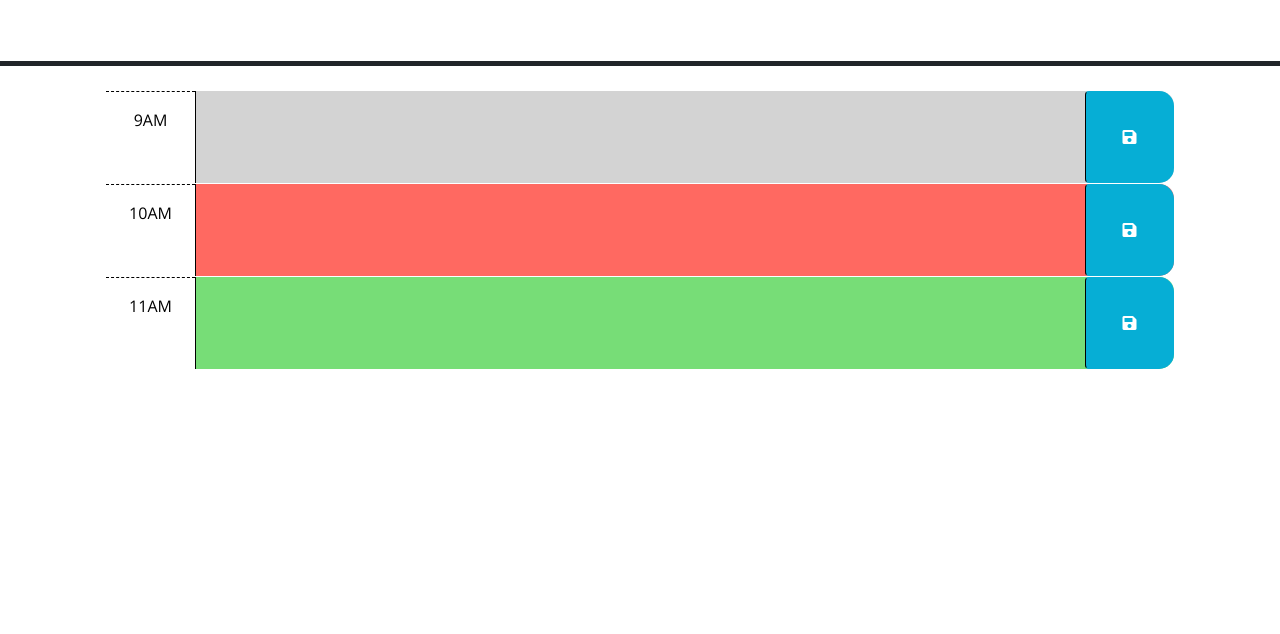
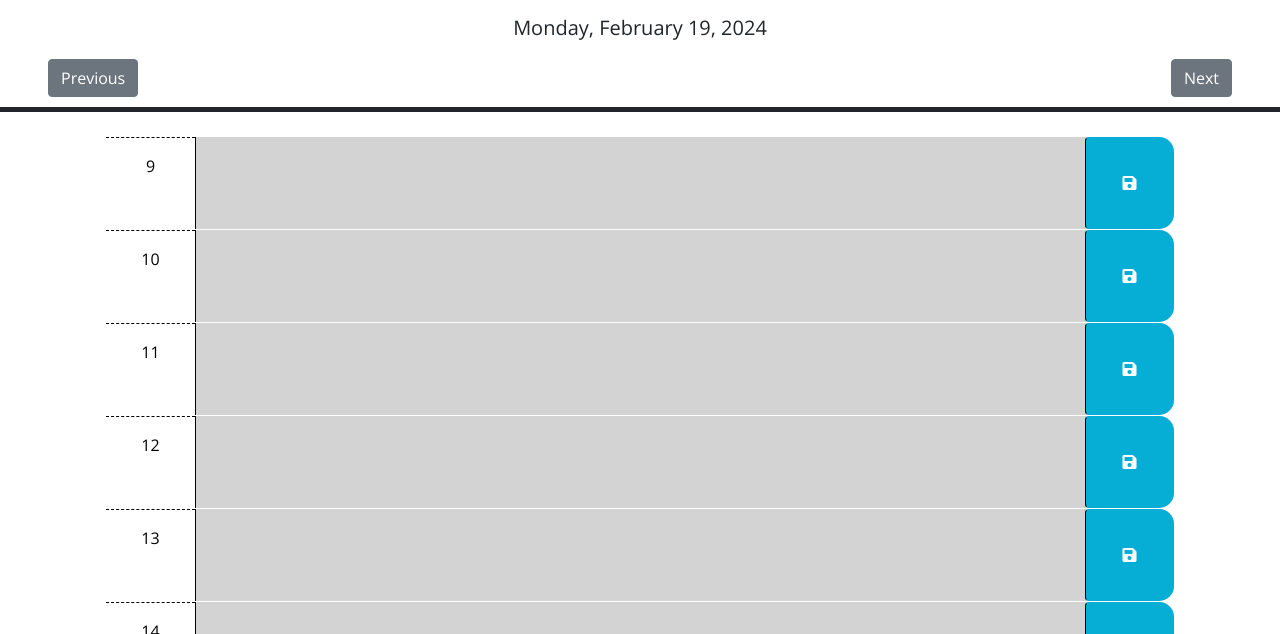
Before and after one commit to Sahanaroy1/Scheduler_Third-Party-API, a plain HTML site: page index.html in a window 1280 px wide. Shown: the part 166-800 px from the top of the page. Drawn offline with nearby package versions, Linux system fonts and the light colour scheme.

Commit message:
Added the functions

```diff
--- a/index.html
+++ b/index.html
@@ -27,44 +27,11 @@
       <h1 class="display-3">Work Day Scheduler</h1>
       <p class="lead">A simple calendar app for scheduling your work day</p>
       <p id="currentDay" class="lead"></p>
+      <button type="button" class="btn btn-secondary previous">Previous</button>
+      <button type="button" class="btn btn-secondary next">Next</button>
     </header>
-    <div class="container-lg px-5">
-      <!-- Use class for "past", "present", and "future" to apply styles to the
-        time-block divs accordingly. The javascript will need to do this by
-        adding/removing these classes on each div by comparing the hour in the
-        id to the current hour. The html provided below is meant to be an example
-        demonstrating how the css provided can be leveraged to create the
-        desired layout and colors. The html below should be removed or updated
-        in the finished product. Remember to delete this comment once the
-        code is implemented.
-        -->
-
-      <!-- Example of a past time block. The "past" class adds a gray background color. -->
-      <div id="hour-9" class="row time-block past">
-        <div class="col-2 col-md-1 hour text-center py-3">9AM</div>
-        <textarea class="col-8 col-md-10 description" rows="3"> </textarea>
-        <button class="btn saveBtn col-2 col-md-1" aria-label="save">
-          <i class="fas fa-save" aria-hidden="true"></i>
-        </button>
-      </div>
-
-      <!-- Example of a a present time block. The "present" class adds a red background color. -->
-      <div id="hour-10" class="row time-block present">
-        <div class="col-2 col-md-1 hour text-center py-3">10AM</div>
-        <textarea class="col-8 col-md-10 description" rows="3"> </textarea>
-        <button class="btn saveBtn col-2 col-md-1" aria-label="save">
-          <i class="fas fa-save" aria-hidden="true"></i>
-        </button>
-      </div>
-
-      <!-- Example of a future time block. The "future" class adds a green background color. -->
-      <div id="hour-11" class="row time-block future">
-        <div class="col-2 col-md-1 hour text-center py-3">11AM</div>
-        <textarea class="col-8 col-md-10 description" rows="3"> </textarea>
-        <button class="btn saveBtn col-2 col-md-1" aria-label="save">
-          <i class="fas fa-save" aria-hidden="true"></i>
-        </button>
-      </div>
+    <div id="notification"></div>
+    <div class="container-lg px-5 ">
 
     <script src="https://code.jquery.com/jquery-3.4.1.min.js"></script>
     <script
@@ -73,6 +40,7 @@
       crossorigin="anonymous"
     ></script>
 
+    <script src="https://code.jquery.com/jquery-3.5.1.min.js"></script>
     <script src="script.js"></script>
   </body>
 </html>
--- a/script.js
+++ b/script.js
@@ -1,23 +1,79 @@
-// Wrap all code that interacts with the DOM in a call to jQuery to ensure that
-// the code isn't run until the browser has finished rendering all the elements
-// in the html.
+//To create the current date
+var today = dayjs();
+$('#currentDay').text(today.format('dddd, MMMM D, YYYY'));
+  var time = {
+    startHour: 9,
+    endHour: 17
+}
+window.onload = displaySchedule;
+//Is created to save the job to the calender
 $(function () {
-  // TODO: Add a listener for click events on the save button. This code should
-  // use the id in the containing time-block as a key to save the user input in
-  // local storage. HINT: What does `this` reference in the click listener
-  // function? How can DOM traversal be used to get the "hour-x" id of the
-  // time-block containing the button that was clicked? How might the id be
-  // useful when saving the description in local storage?
-  //
-  // TODO: Add code to apply the past, present, or future class to each time
-  // block by comparing the id to the current hour. HINTS: How can the id
-  // attribute of each time-block be used to conditionally add or remove the
-  // past, present, and future classes? How can Day.js be used to get the
-  // current hour in 24-hour time?
-  //
-  // TODO: Add code to get any user input that was saved in localStorage and set
-  // the values of the corresponding textarea elements. HINT: How can the id
-  // attribute of each time-block be used to do this?
-  //
-  // TODO: Add code to display the current date in the header of the page.
+$(document).ready(function (){
+  $('.saveBtn').on('click', function (){
+
+      var value = $(this).siblings('.description').val();
+      var time = $(this).parent().attr('data-name');
+
+      localStorage.setItem("hour-"+time, value);
+
+     $("#notification").text("Appointment added to Local storage");
+
+      setTimeout(function(){
+        $("#notification").text("");
+      }, 5000);
+  })
+})
 });
+//To show the task in the calender even after the page is refreshed
+function displaySchedule(){
+  console.log("display");
+  generateTimeSlot();
+  updateTimeSlot();
+
+  for(var i = 0; i < localStorage.length; i++){
+  var record = localStorage.getItem(localStorage.key(i));
+
+  $("#" + localStorage.key(i)).children('textarea').eq(0).text(record);
+
+}
+}
+//to generate the time slot
+function generateTimeSlot(){
+
+  for( var hour = time.startHour; hour <= time.endHour; hour++){
+      var savedTask = localStorage.getItem(time) || '';
+
+    var html = ` <div id="hour-${hour}" class="row time-block past" data-name=${hour}>
+                    <div class="col-2 col-md-1 hour text-center py-3">${hour}</div>
+                    <textarea class="col-8 col-md-10 description" rows="3">${savedTask}</textarea>
+                    <button class="btn saveBtn col-2 col-md-1" aria-label="save">
+                    <i class="fas fa-save" aria-hidden="true"></i>
+                    </button>
+                 </div>`
+        $('.container-lg').append(html);
+  }
+}
+//To change the colour according to the time of the day
+function updateTimeSlot(){
+  var currentHour = dayjs().hour();
+
+  $('.time-block').each(function (index, element){
+    console.log($(element).attr('data-name'));
+    var hour = $(element).attr('data-name');
+
+    if(hour < currentHour){
+      $(element).find('.description').addClass('past');
+    }else if(hour == currentHour){
+      $(element).find('.description').addClass('present');
+    }else{
+      $(element).find('.description').addClass('future');
+    }
+  })
+}
+//To generate the previous page
+function previousButton(){
+  var previousDay = dayjs().add(-1, 'day');
+  $('#currentDay').text(previousDay.format('dddd, MMMM D, YYYY'))
+
+}
+  $('.previous').on('click', previousButton);
--- a/style.css
+++ b/style.css
@@ -11,7 +11,18 @@ textarea {
   border-left: 1px solid black;
   padding: 10px;
 }
+.previous{
+  float: left;
 
+}
+.next{
+  float: right;
+}
+#notification{
+  display: flex;
+  justify-content: center;
+
+}
 .description {
   white-space: pre-wrap;
 }
```
Also changed, not shown: 1 other file.
